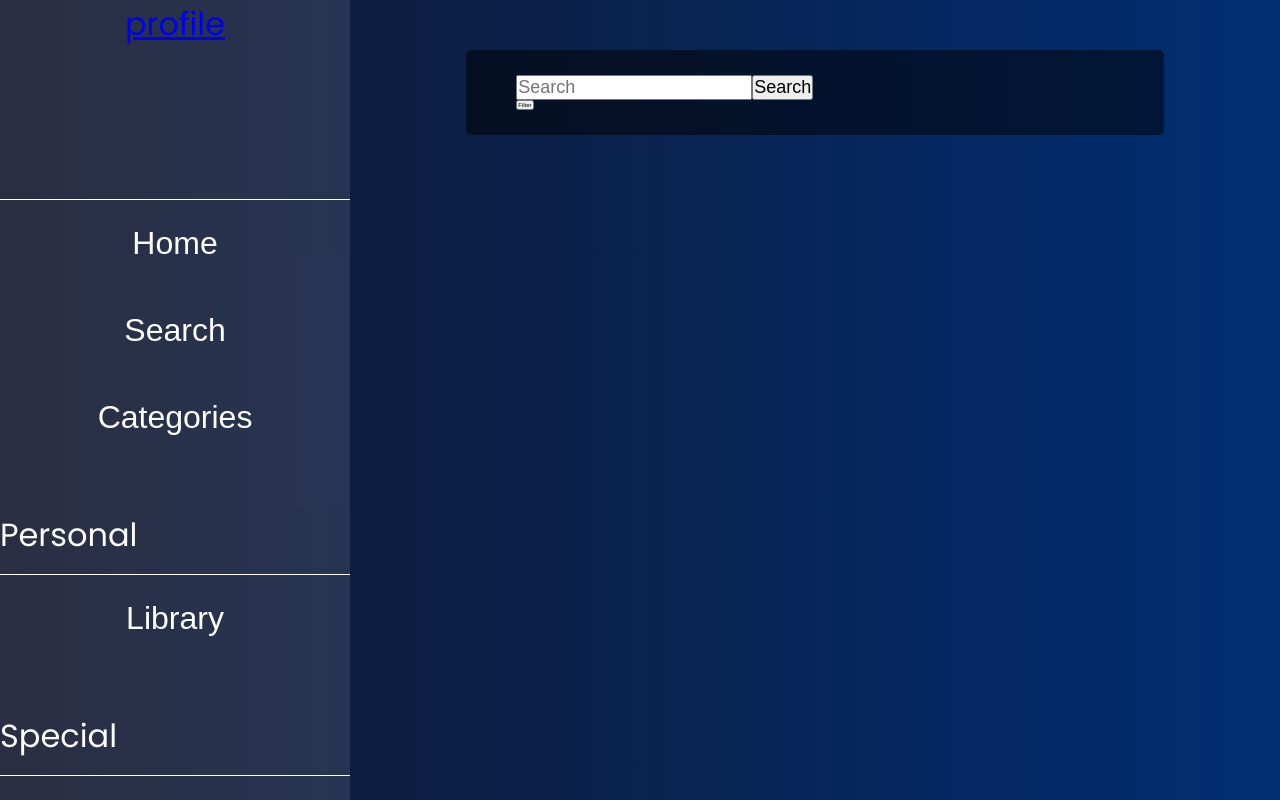
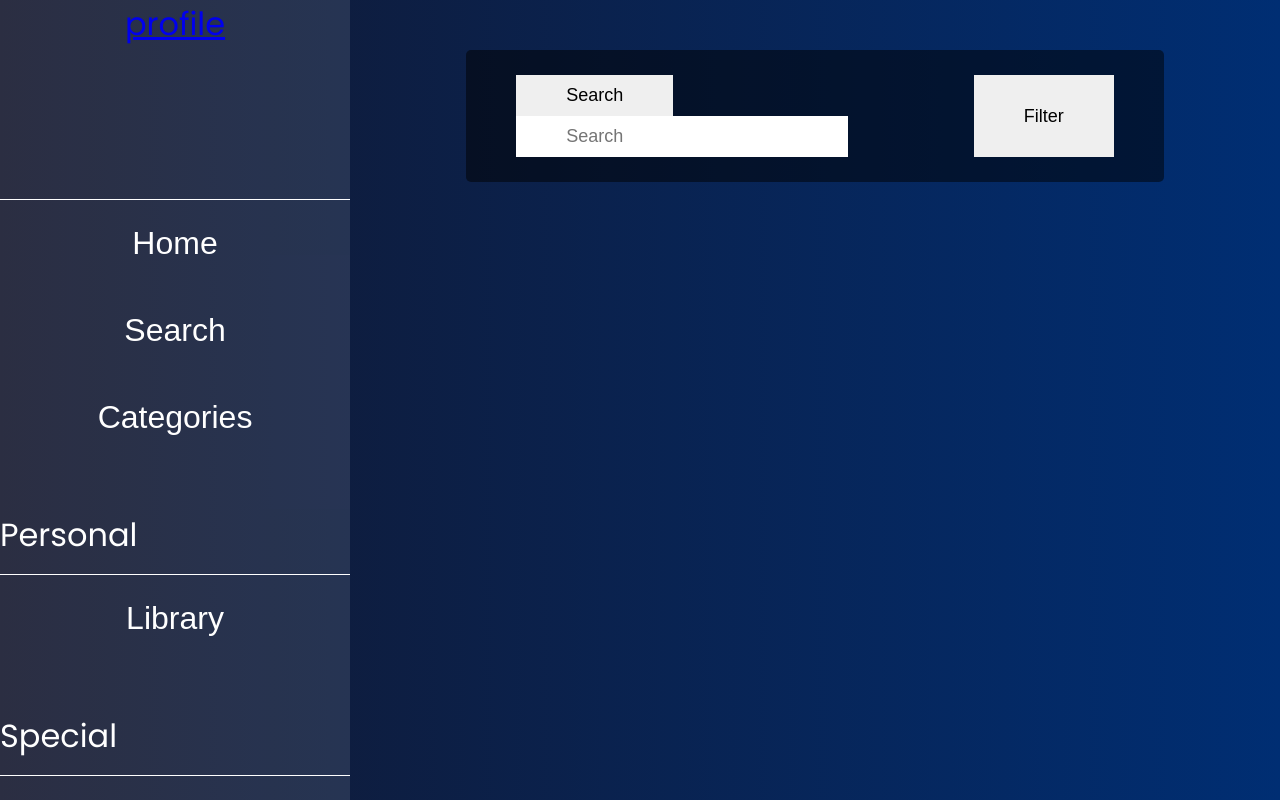
Before and after one commit to CPRCantrell/Book-Nook, a React (Create React App) app in the folder frontend/: page /search in a window 1280 px wide. Built offline with nearby package versions, Linux system fonts and the light colour scheme.

Commit message:
📦 NEW: Styling search area

```diff
--- a/frontend/src/components/Search/SearchArea.css
+++ b/frontend/src/components/Search/SearchArea.css
@@ -7,7 +7,17 @@
     border-radius: 5px;
 }
 
-.search-bar input,
-.search-bar button{
+.search-area{
+    display: flex;
+    justify-content: space-between;
+}
+
+.search-area .search-bar input,
+.search-area .search-bar button,
+.search-area button{
     font-size: 1.8rem;
+    border:none;
+    border-radius: none;
+    outline: none;
+    padding: 1rem 5rem;
 }
--- a/frontend/src/components/Search/SearchArea.jsx
+++ b/frontend/src/components/Search/SearchArea.jsx
@@ -15,8 +15,8 @@ const SearchArea = ({setBookResults}) => {
     return (
         <div className="search-area">
             <form className="search-bar" onSubmit={e => handleSubmit(e)}>
+                <button type="submit">Search</button>
                 <input type='text' ref={lookFor} placeholder="Search"/>
-                <button type="submit">Search</button>
             </form>
             <button className="filter">Filter</button>
         </div>
```
